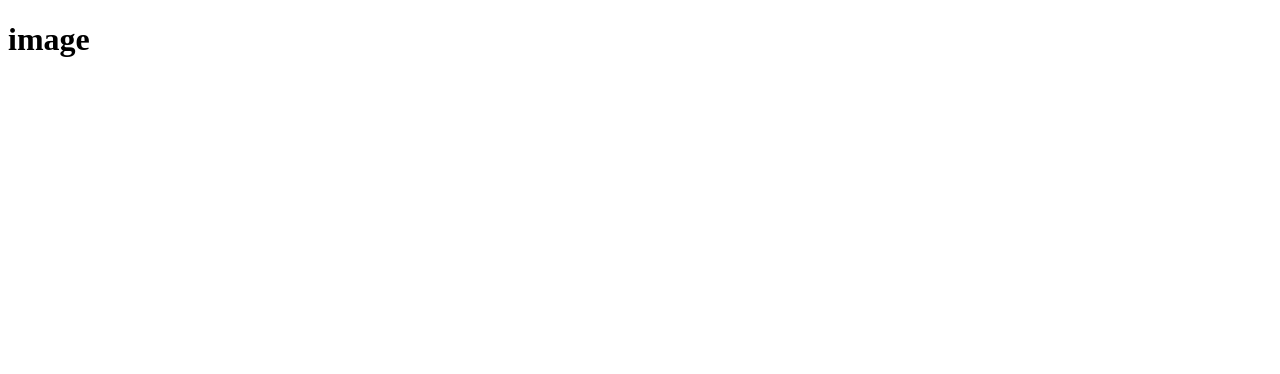
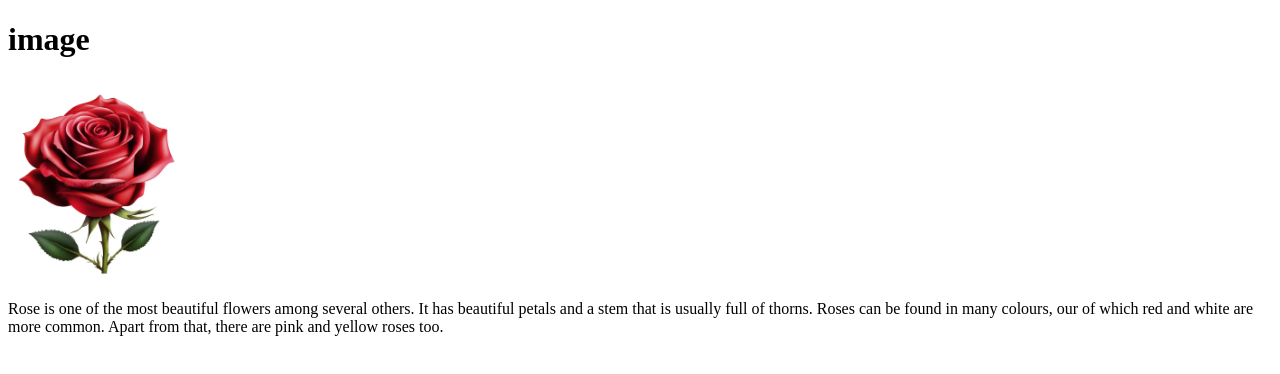
Before and after one commit to Pallavimanedeshmukh2003/assignment-new8, a plain HTML site: page index.html in a window 1280 px wide. Drawn offline with Linux system fonts and the light colour scheme.

Commit message:
page modified

```diff
--- a/index.html
+++ b/index.html
@@ -4,8 +4,12 @@
     <meta charset="UTF-8">
     <meta name="viewport" content="width=device-width, initial-scale=1.0">
     <title>image</title>
+
 </head>
 <body>
     <h1>image</h1>
+    <img src="./rose.webp" alt="" weight="200px" height="200px">
+    <p> Rose is one of the most beautiful flowers among several others. It has beautiful petals and a stem that is usually full of thorns. Roses can be found in many colours, our of which red and white are more common. Apart from that, there are pink and yellow roses too.</p>
+
 </body>
 </html>
```
Also changed, not shown: rose.webp (added).
